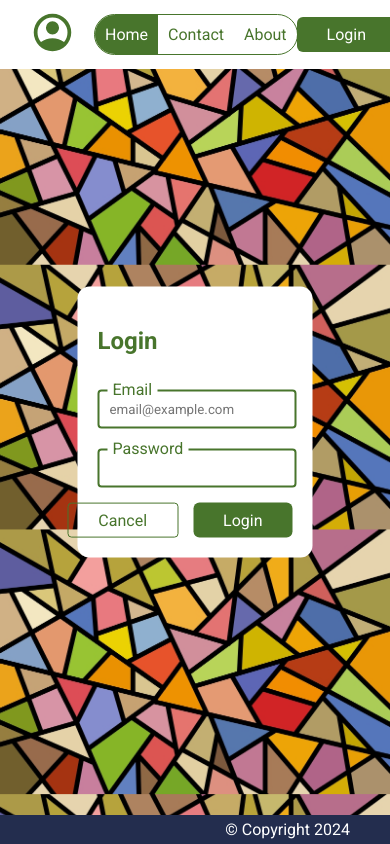
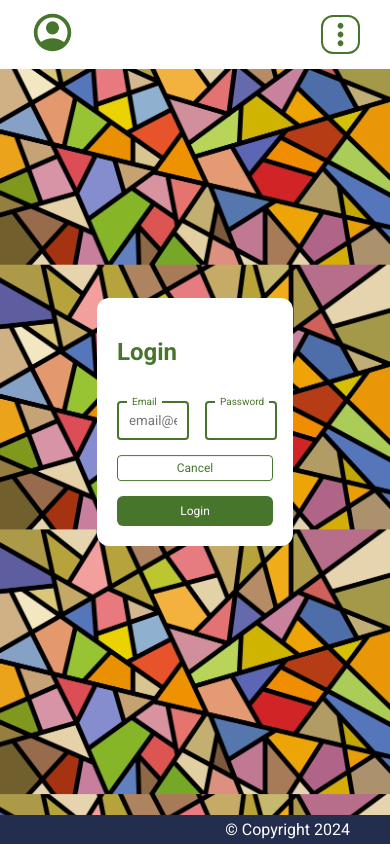
Before and after one commit to Avtex19/quantori-frontend-project, a React (Vite) app: page / in a window 390 px wide. Built offline with nearby package versions, Linux system fonts and the light colour scheme.

Commit message:
add responsiveness

```diff
--- a/src/App.css
+++ b/src/App.css
@@ -8,6 +8,10 @@
   padding-left: 30px;
   padding-right: 30px;
   background-color: white;
+
+  & .three-dots-menu {
+    display: none;
+  }
 
   & nav {
     width: 100%;
@@ -72,10 +76,9 @@
   top: 50%;
   left: 50%;
   transform: translate(-50%, -50%);
-  width: 50%;
+  width: clamp(40%, 40%, 40%);
   padding: 20px;
   border-radius: 12px;
-
 }
 .login-form {
   display: flex;
@@ -153,3 +156,49 @@
   padding-top: 5px;
   padding-bottom: 5px;
 }
+
+@media screen and (max-width: 600px) {
+  .header-wrapper {
+    nav {
+      display: none;
+    }
+
+    .header-login-btn {
+      display: none;
+    }
+
+    .three-dots-menu {
+      display: inline;
+      border: 2px solid #48752c;
+      border-radius: 12px;
+      display: flex;
+      align-items: center;
+      justify-content: center;
+    }
+  }
+}
+
+@media screen and (max-width: 550px) {
+  .login-form {
+    .inputs-container {
+      flex-direction: row;
+
+      & label {
+        font-size: 10px;
+        bottom: 33px;
+      }
+    }
+
+    .buttons {
+      flex-direction: column;
+
+      .cancel {
+        font-size: 12px;
+        padding: 5px;
+      }
+      .login {
+        font-size: 12px;
+      }
+    }
+  }
+}
--- a/src/components/Header.jsx
+++ b/src/components/Header.jsx
@@ -1,6 +1,7 @@
 import { useState } from "react";
 import "./../App.css";
 import AccountSymbol from "./../assets/account-icon.svg";
+import ThreeDotsSymbol from './../assets/three-dots-icon.svg';
 
 export default function Header() {
   const [nav, setNav] = useState("home");
@@ -49,7 +50,11 @@ export default function Header() {
       </div>
 
       <div>
-        <button className="login">Login</button>
+        <button className="login header-login-btn">Login</button>
+      </div>
+
+      <div className="three-dots-menu">
+        <img src={ThreeDotsSymbol} width={35} alt="Three dots menu" />
       </div>
     </div>
   );
```
Also changed, not shown: src/assets/three-dots-icon.svg (added).
